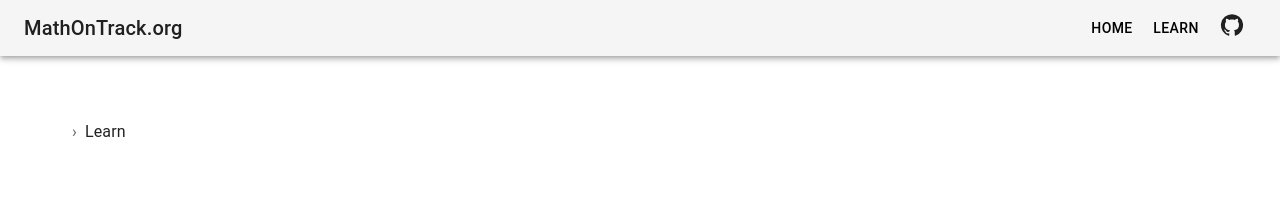
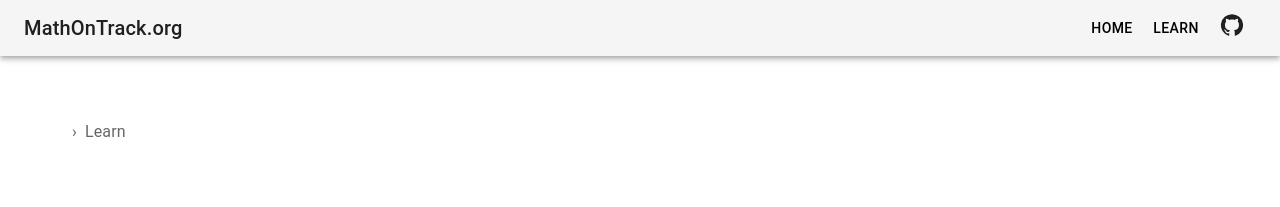
Before and after one commit to Mush-A/MathOnTrack, a Next.js app: page /learn in a window 1280 px wide. Shown: the top 207 px of the page. Built offline with nearby package versions, Linux system fonts and the light colour scheme.

Commit message:
Remove: last element highlight

```diff
--- a/components/ui/nextBreadcrumbs/nextBreadcrumbs.tsx
+++ b/components/ui/nextBreadcrumbs/nextBreadcrumbs.tsx
@@ -64,11 +64,11 @@ function Crumb(props: CrumbProps) {
       .replace(/\w/, (firstLetter: string) => firstLetter.toUpperCase());
   }
 
-  if (props.last) {
-    return <Typography color="text.primary">
-      {capitalize(props.text)}
-    </Typography>
-  }
+  // if (props.last) {
+  //   return <Typography color="text.primary">
+  //     {capitalize(props.text)}
+  //   </Typography>
+  // }
 
   return (
     <Link underline="hover" color="inherit" href={props.link}>
```
